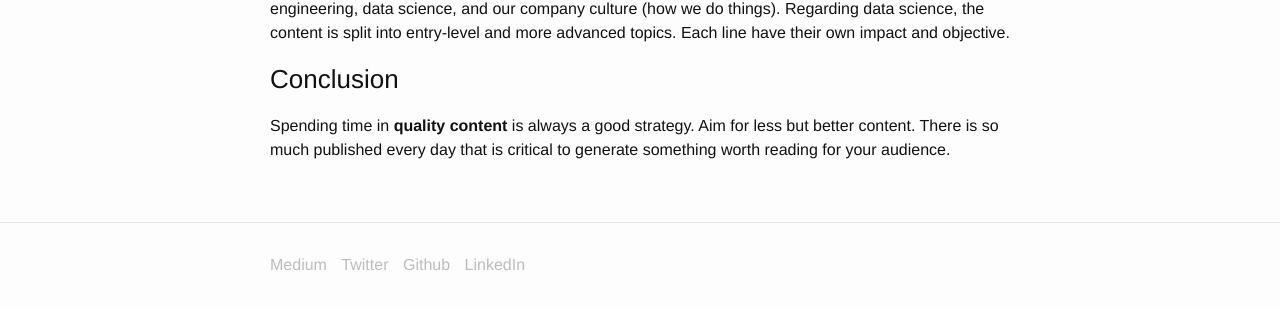
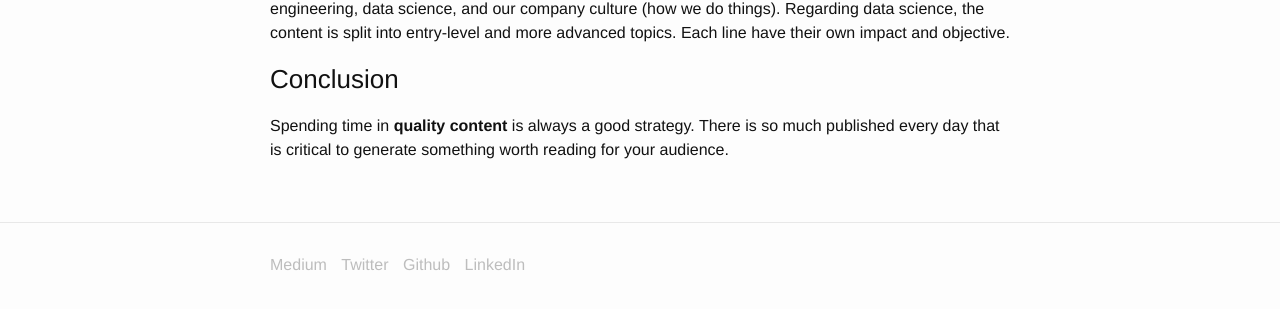
Before and after one commit to fjaguero/site, a Jekyll site: the page built from _posts/2018-07-29-getting-over-30k-views-in-a-medium-story-for-the-first-time.markdown, in a window 1280 px wide. Shown: the part 1756-2065 px from the top of the page. Built offline with Jekyll 4.4.1, drawn with Linux system fonts in a browser that asks for light colours; some web fonts are replaced.

Commit message:
Updated Getting Over 30k Views In A Medium Story For The First Time

```diff
--- a/_posts/2018-07-29-getting-over-30k-views-in-a-medium-story-for-the-first-time.markdown
+++ b/_posts/2018-07-29-getting-over-30k-views-in-a-medium-story-for-the-first-time.markdown
@@ -30,4 +30,4 @@ At Lang.ai, we are currently working in **three lines of content** with a differ
 
 ### Conclusion
 
-Spending time in **quality content** is always a good strategy. Aim for less but better content. There is so much published every day that is critical to generate something worth reading for your audience.
+Spending time in **quality content** is always a good strategy. There is so much published every day that is critical to generate something worth reading for your audience.
```
